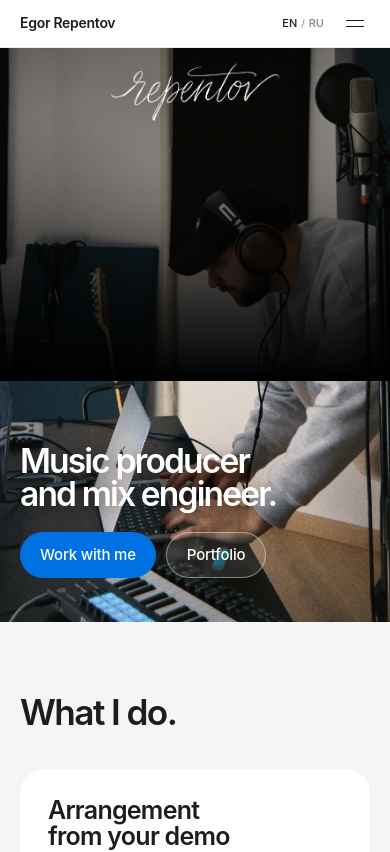
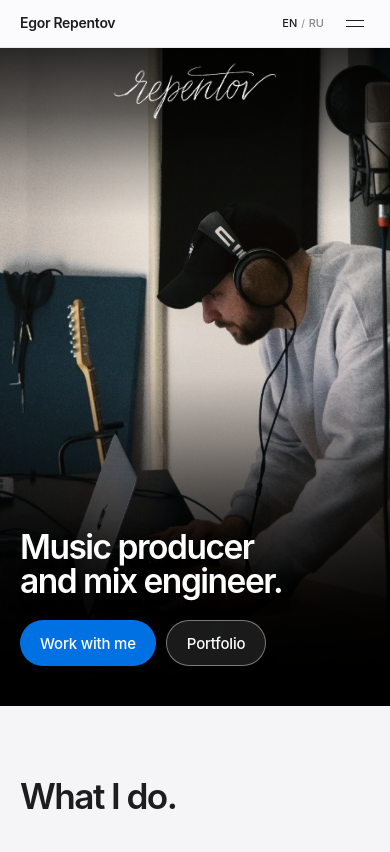
Before and after one commit to repentov-dev/repentov-site, a plain HTML site: page index.html in a window 390 px wide. Shown: the top 852 px of the page. Drawn offline with Linux system fonts and the light colour scheme.

Commit message:
Rebuild phone hero fade into the section edge

```diff
--- a/css/apple.css
+++ b/css/apple.css
@@ -3,6 +3,7 @@
 :root {
   --bg: #ffffff;
   --bg-alt: #f5f5f7;
+  --bone: #fbfbfd;
   --ink: #1d1d1f;
   --muted: #6e6e73;
   --faint: #86868b;
@@ -118,21 +119,26 @@ body.menu-open { overflow: hidden; }
   body.page-home { padding-top: 0; }
   .page-home .nav { position: static; inset: auto; background: var(--bone); -webkit-backdrop-filter: none; backdrop-filter: none; }
   .page-home .nav.is-scrolled { background: var(--bone); box-shadow: none; }
-  .classic-hero { min-height: clamp(470px, 68svh, 660px); display: flex; align-items: flex-end; padding: 0; background: #000; }
+
+  /* phone hero: the photo carries the logo, the fade carries the text */
+  .classic-hero { min-height: max(480px, 78vh); min-height: max(480px, 78svh); display: flex; align-items: flex-end; padding: 0; background: var(--dark); }
+  /* bottom-anchored crop: the frame never bites into the bottom of the photo */
   .classic-hero__media { position: absolute; inset: 0; width: 100%; height: 100%; }
-  .classic-hero__media img { width: 100%; height: 100%; object-fit: cover; object-position: 62% 30%; }
-  .classic-hero__media::before { content: ""; position: absolute; inset: 0 0 auto; z-index: 2; height: 42%; pointer-events: none; background: linear-gradient(180deg, rgba(0, 0, 0, 0.5) 0%, rgba(0, 0, 0, 0.28) 34%, rgba(0, 0, 0, 0.08) 70%, rgba(0, 0, 0, 0) 100%); }
+  .classic-hero__media img { width: 100%; height: 100%; object-fit: cover; object-position: 62% 100%; }
   .classic-hero__media::after { display: none; }
+  /* darkening under the logo, so the script reads over the bright wall */
+  .classic-hero__media::before { content: ""; position: absolute; inset: 0 0 auto; z-index: 2; height: 170px; pointer-events: none; background: linear-gradient(180deg, rgba(0, 0, 0, 0.8) 0%, rgba(0, 0, 0, 0.56) 38%, rgba(0, 0, 0, 0.2) 72%, rgba(0, 0, 0, 0) 100%); }
   .classic-hero__grain, .classic-hero__blur { display: none; }
-  .classic-hero__scrim { display: block; position: absolute; left: 0; right: 0; bottom: calc(44px + env(safe-area-inset-bottom)); z-index: 2; height: 58%; background: linear-gradient(180deg, rgba(0, 0, 0, 0) 0%, rgba(0, 0, 0, 0.12) 18%, rgba(0, 0, 0, 0.3) 36%, rgba(0, 0, 0, 0.55) 56%, rgba(0, 0, 0, 0.8) 76%, #000 100%); }
+  /* one continuous fade: photo at the top, absolute black at the section edge */
+  .classic-hero__scrim { display: block; position: absolute; inset: 0; z-index: 2; background: linear-gradient(180deg, rgba(0, 0, 0, 0) 0%, rgba(0, 0, 0, 0) 30%, rgba(0, 0, 0, 0.04) 44%, rgba(0, 0, 0, 0.1) 52%, rgba(0, 0, 0, 0.2) 60%, rgba(0, 0, 0, 0.34) 67%, rgba(0, 0, 0, 0.5) 73%, rgba(0, 0, 0, 0.68) 80%, rgba(0, 0, 0, 0.84) 87%, rgba(0, 0, 0, 0.95) 94%, #000 100%), linear-gradient(180deg, rgba(0, 0, 0, 0) calc(100% - 330px), rgba(0, 0, 0, 0.4) calc(100% - 220px), rgba(0, 0, 0, 0.74) calc(100% - 110px), #000 100%); }
   .classic-hero::before { display: none; }
-  .classic-hero__logo { position: absolute; top: 14px; left: 50%; z-index: 4; margin: 0; transform: translateX(-50%); }
-  .classic-hero__logo img { height: 60px; }
-  .classic-hero__inner { position: relative; z-index: 3; width: 100%; padding-block: 96px calc(44px + env(safe-area-inset-bottom)); }
+  .classic-hero__logo { position: absolute; top: 14px; left: 50%; z-index: 4; margin: 0; transform: translateX(-50%); filter: drop-shadow(0 2px 18px rgba(0, 0, 0, 0.6)); }
+  .classic-hero__logo img { height: 58px; }
+  .classic-hero__inner { position: relative; z-index: 3; width: 100%; padding-block: 96px calc(40px + env(safe-area-inset-bottom)); }
   .classic-hero__text { max-width: 100%; }
   .classic-hero__name { display: none; }
-  .classic-hero h1 { max-width: 100%; font-size: clamp(2rem, 8.6vw, 2.6rem); line-height: 1; text-shadow: 0 2px 18px rgba(0, 0, 0, 0.45); }
-  .classic-hero__actions { gap: 10px; margin-top: 20px; }
+  .classic-hero h1 { max-width: 100%; font-size: clamp(2rem, 8.6vw, 2.6rem); line-height: 1; letter-spacing: -0.045em; text-shadow: 0 2px 20px rgba(0, 0, 0, 0.55); }
+  .classic-hero__actions { gap: 10px; margin-top: 22px; }
   .classic-hero .button { min-height: 46px; padding: 0 20px; font-size: 15px; }
   .classic-hero .button--text { padding: 0 20px; border: 1px solid rgba(255, 255, 255, 0.42); border-radius: 980px; background: rgba(255, 255, 255, 0.1); -webkit-backdrop-filter: none; backdrop-filter: none; }
   .classic-hero .button--text:hover { background: rgba(255, 255, 255, 0.16); color: #fff; }
```
